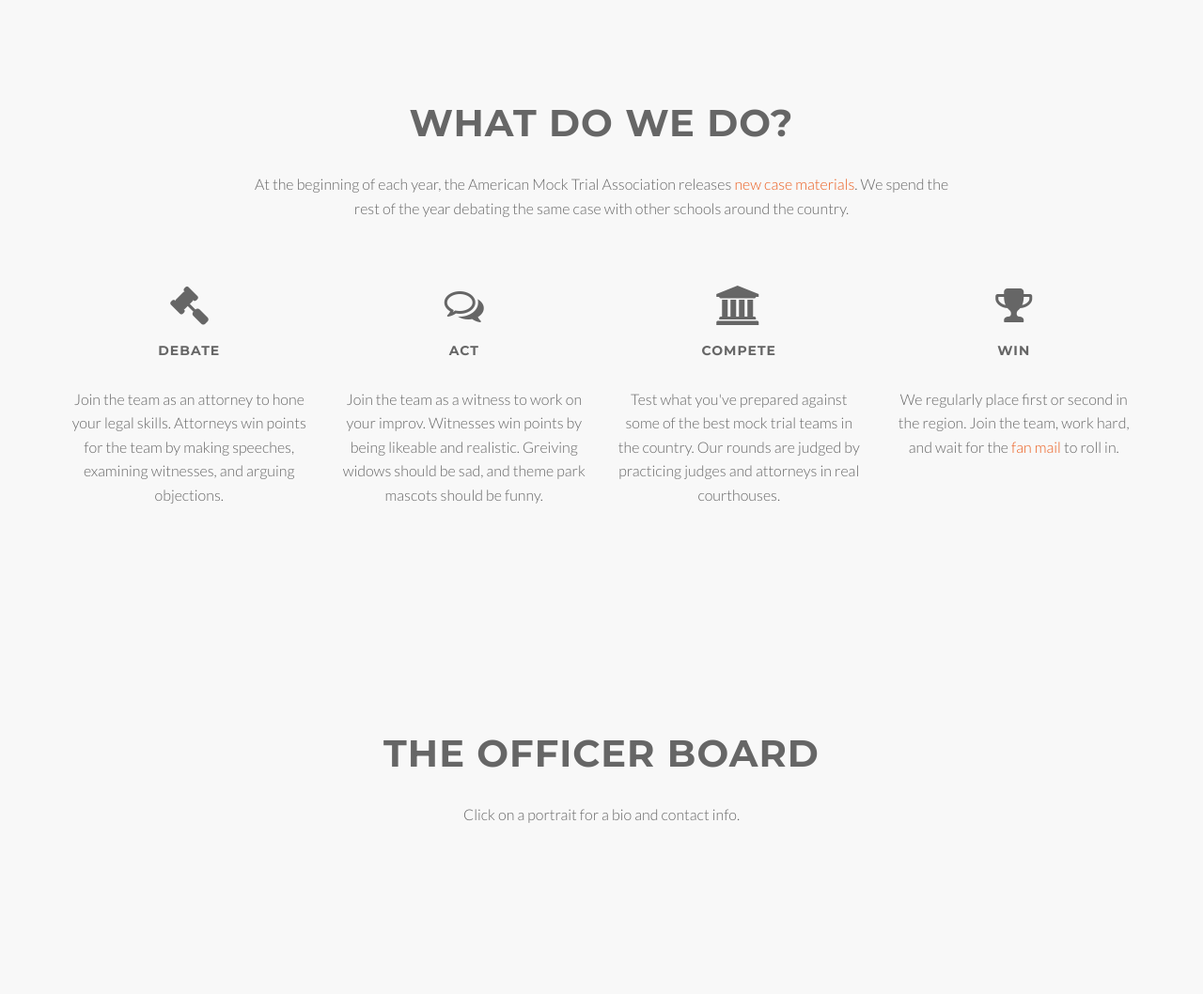
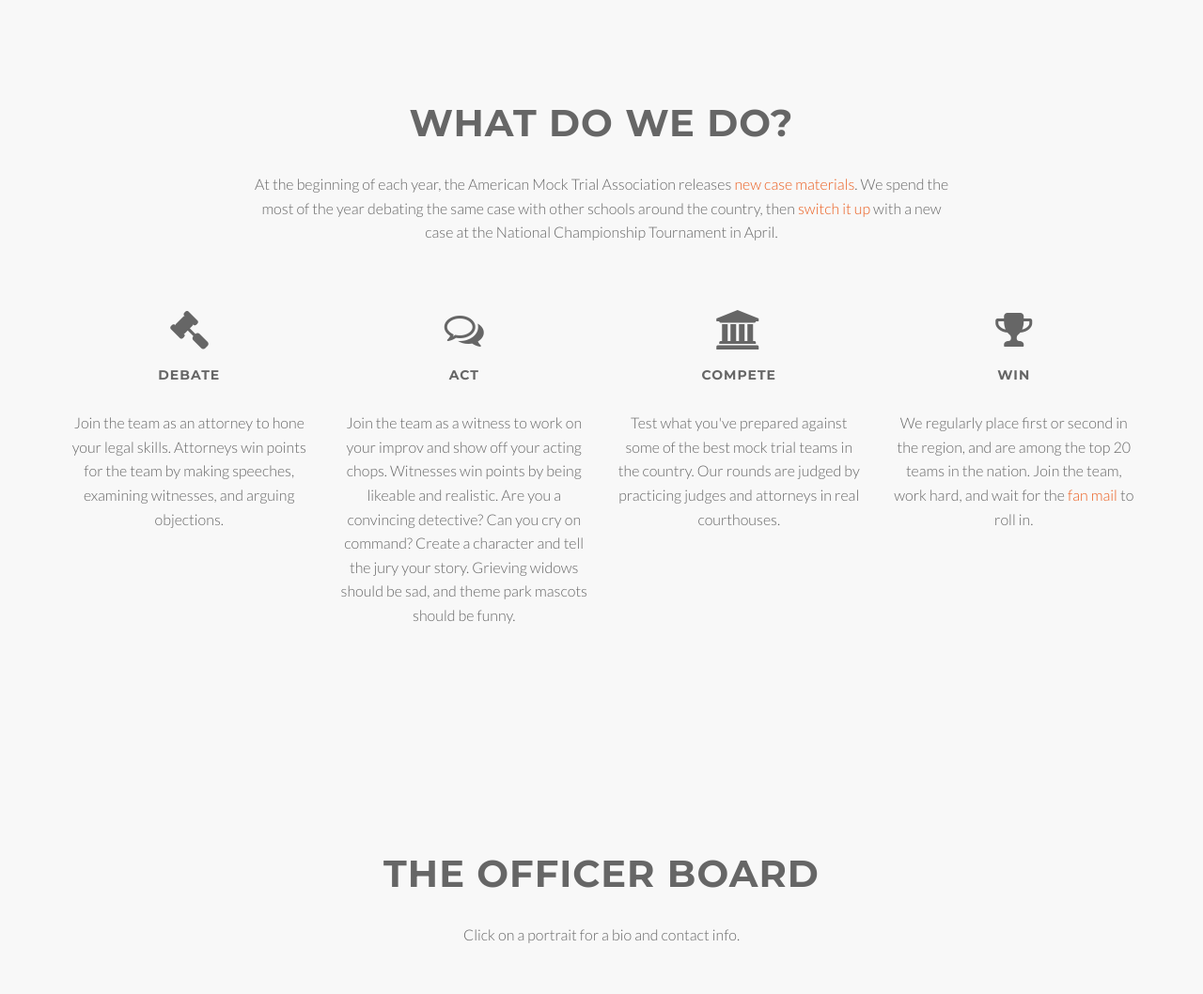
Before and after one commit to uchicagomocktrial/mock-source, a Flask app: template mockchicago/templates/index.html in a window 1280 px wide. Shown: the part 801-1859 px from the top of the page at 94% size. Run offline with Flask 2, Linux system fonts and the light colour scheme; the template is opened without the code that fills it, so the values that code supplies are empty; parts of the project's set-up code (start-up, migrations or seed data) failed here and were passed over; some libraries are stand-ins or nearby versions.

Commit message:
updating content

```diff
--- a/mockchicago/templates/macro.html
+++ b/mockchicago/templates/macro.html
@@ -86,9 +86,9 @@
 
 		  <div class="section-heading">
 			<h2>What do we do?</h2>
-			<p>At the beginning of each year, the American Mock Trial Association releases<a href="http://www.collegemocktrial.org/resources/case-materials/case-updates/2015_civil_case_preview"> new case materials</a>.
-              We spend the rest of the year debating the same case
-              with other schools around the country.</p>
+			<p>At the beginning of each year, the American Mock Trial Association releases<a href="http://www.collegemocktrial.org/resources/case-materials/case-updates/criminal-case-preview"> new case materials</a>.
+              We spend the most of the year debating the same case
+              with other schools around the country, then <a href="http://www.collegemocktrial.org/MEMO%20RE%202015%20NCT%20Case%20Procedures%20-%20FINAL.pdf">switch it up</a> with a new case at the National Championship Tournament in April.</p>
 		  </div>
 
 		</div>
@@ -107,7 +107,7 @@
 			<h5>Debate</h5>
 			<p>Join the team as an attorney to hone your legal
 			skills. Attorneys win points for the team by making
-			speeches, examining witnesses, and arguing objections.</p>
+			speeches, examining witnesses, and arguing objections. </p>
 		  </div>
         </div>
 
@@ -123,9 +123,7 @@
 		  <div class="service-desc">
 			<h5>Act</h5>
 			<p>Join the team as a witness to work on your
-			improv. Witnesses win points by being likeable and
-			realistic. Greiving widows should be sad, and theme park
-			mascots should be funny.</p>
+			  improv and show off your acting chops. Witnesses win points by being likeable and realistic. Are you a convincing detective? Can you cry on command? Create a character and tell the jury your story. Grieving widows should be sad, and theme park mascots should be funny. </p>
 		  </div>
         </div>
 
@@ -153,7 +151,7 @@
 		  </div>
 		  <div class="service-desc">
 			<h5>Win</h5>
-			<p>We regularly place first or second in the region. Join
+			<p>We regularly place first or second in the region, and are among the top 20 teams in the nation. Join
 			the team, work hard, and wait for the <a href="https://www.facebook.com/pages/Mock-Trial-Confessions/490521017721224"> fan mail </a> to roll in.</p>
 		  </div>
         </div>
@@ -434,7 +432,7 @@
 
 		  <div class="section-heading">
 			<h2>Get in touch</h2>
-			<p><a href="mailto:uofcmocktrial@gmail.com">Drop us a line if you're interested in joining.</a></p>
+			<p>We'll be looking for new talent for the 2015-2016 season in September. In the meantime, bookmark our website, follow us on <a href="https://www.facebook.com/ucmocktrial?fref=ts">Facebook</a> for updates, or <a href="mailto:uofcmocktrial@gmail.com">drop us a line if you're interested in joining.</a></p>
 		  </div>
 		</div>
 	  </div>
```
